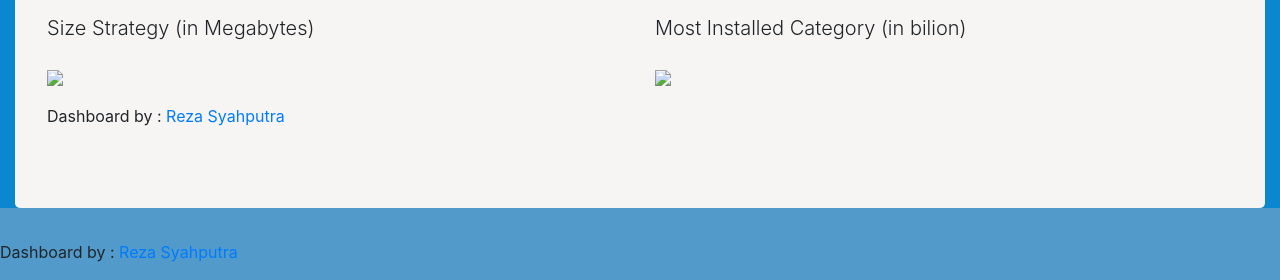
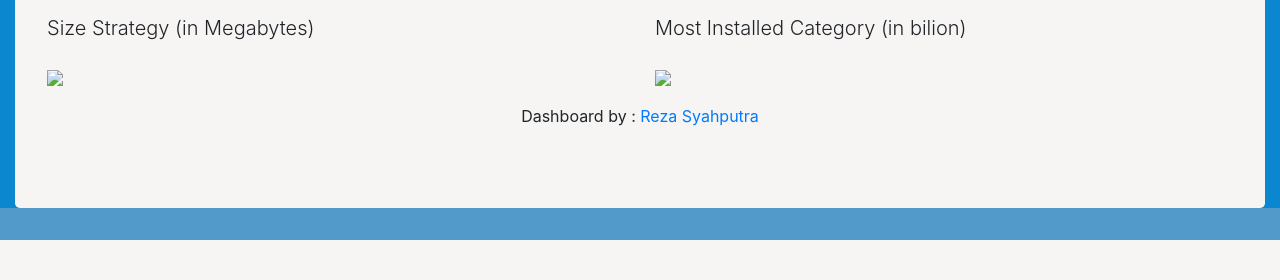
Before and after one commit to rezasputra/Google-Play-Store-Analytics, a Flask app: template templates/index.html in a window 1280 px wide. Shown: the part 990-1270 px from the top of the page. After the commit the page ends 1230 px from the top, so only its background shows below. Run offline with Flask 2, Linux system fonts and the light colour scheme; the template is opened without the code that fills it, so the values that code supplies are empty; some libraries are stand-ins or nearby versions.

Commit message:
update index

```diff
--- a/templates/index.html
+++ b/templates/index.html
@@ -102,14 +102,11 @@
                     </div>
                 </div>
             </div>
-            <p>Dashboard by : <a href="https://olamonde.me/rezasyahputra">Reza Syahputra</a></p>
+            <p style="text-align: center;">Dashboard by : <a href="https://olamonde.me/rezasyahputra">Reza Syahputra</a></p>
         </div>
     </div>
 </div>
 </body>
-<footer>
-    <p>Dashboard by : <a href="https://olamonde.me/rezasyahputra">Reza Syahputra</a></p>
-</footer>
 
 <script src="https://code.jquery.com/jquery-3.2.1.slim.min.js" integrity="sha384-KJ3o2DKtIkvYIK3UENzmM7KCkRr/rE9/Qpg6aAZGJwFDMVNA/GpGFF93hXpG5KkN" crossorigin="anonymous"></script>
 <script src="https://cdnjs.cloudflare.com/ajax/libs/popper.js/1.12.9/umd/popper.min.js" integrity="sha384-ApNbgh9B+Y1QKtv3Rn7W3mgPxhU9K/ScQsAP7hUibX39j7fakFPskvXusvfa0b4Q" crossorigin="anonymous"></script>
```
